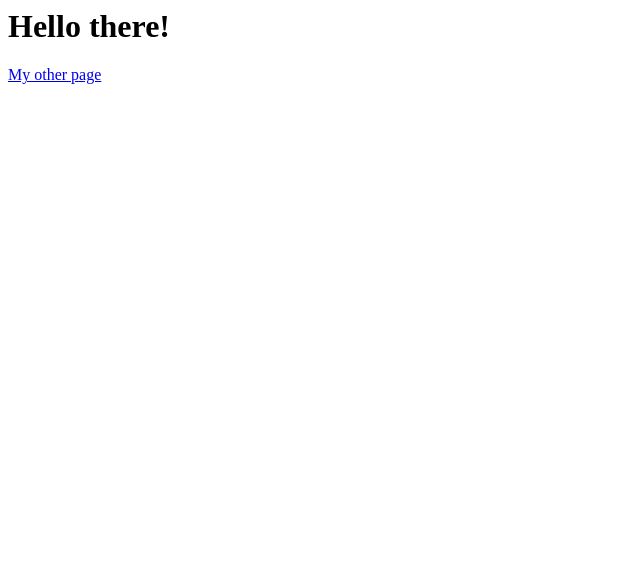
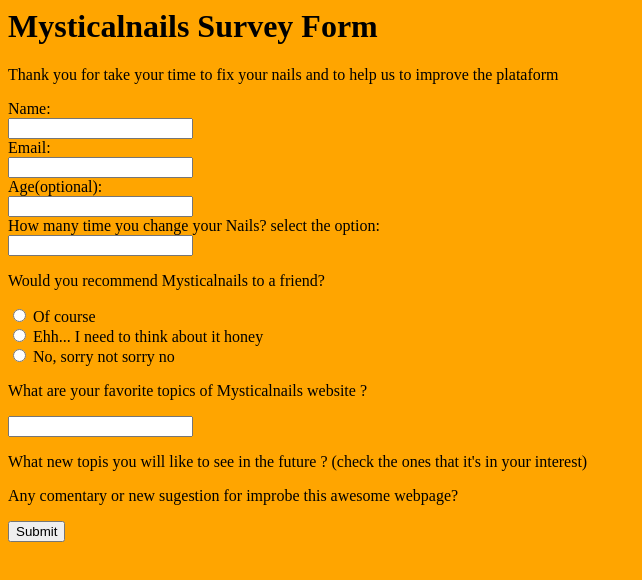
Before and after one commit to Code-Luzfera/ops, a plain HTML site: page index.html in a window 1280 px wide. Shown: the whole page, without its empty margins (0-642 px from the left). Drawn offline with Linux system fonts and the light colour scheme.

Commit message:
1 file modified

```diff
--- a/index.html
+++ b/index.html
@@ -1,11 +1,103 @@
 <html>
+
 <head>
 	<meta charset="UTF-8">
 	<script src="script.js"></script>
-    <!-- <link rel="stylesheet" type="text/css" href="styles.css"> -->
+
+	<link rel="stylesheet" type="text/css" href="styles.css">
 </head>
+
 <body>
-    <h1>Hello there!</h1>
-    <a href="/me.html">My other page</a>
+
+	<div id="main">
+
+
+		<div id="title">
+			<h1> Mysticalnails Survey Form </h1>
+			<p id="description">Thank you for take your time to fix your nails and to help us to improve the plataform
+			</p>
+
+		</div>
+
+		<form id="survey-form">
+			<label for="name">Name:</label><br>
+			<input type="text" id="name" name="name"><br>
+			<label for="email"> Email:</label><br>
+			<input type="text" id="email" name="email"><br>
+			<label for="number"> Age(optional):</label><br>
+			<input type="text" id="number" name="number"><br>
+			<label for="dropdown">How many time you change your Nails? select the option:</label><br>
+			<input type="text" id="dropdown" name="dropdown"><br>
+
+			<p>Would you recommend Mysticalnails to a friend?</p>
+			<input type="radio" id="ofc" name="support" value="ofc">
+			<label for="ofc">Of course</label><br>
+			<input type="radio" id="maybe" name="support" value="maybe">
+			<label for="maybe">Ehh... I need to think about it honey</label><br>
+			<input type="radio" id="no" name="support" value="no">
+			<label for="no">No, sorry not sorry no</label><br>
+
+			<p>What are your favorite topics of Mysticalnails website ?</p>
+			<input type="text"  id="topics" name="topics">
+
+			<p>What new topis you will like to see in the future ? (check the ones that it's in your interest)</p>
+
+			<!--------------Check boxes here---------------------------->
+
+
+			<p>Any comentary or new sugestion for improbe this awesome webpage?</p>
+
+			<!-------comentari box here--------------------------------->
+
+
+
+
+
+			<input type="submit" id="submit">
+
+
+
+	</form>
+
+
+	</div>
+
 </body>
+
 </html>
+
+
+
+<!--
+
+  <form>
+  <label for="fname">First name:</label><br>
+  <input type="text" id="fname" name="fname"><br>
+  <label for="lname">Last name:</label><br>
+  <input type="text" id="lname" name="lname">
+</form>
+
+  ---radio-------
+
+  <form>
+  <input type="radio" id="male" name="gender" value="male">
+  <label for="male">Male</label><br>
+  <input type="radio" id="female" name="gender" value="female">
+  <label for="female">Female</label><br>
+  <input type="radio" id="other" name="gender" value="other">
+  <label for="other">Other</label>
+</form>
+
+----------check box-----------
+
+<form>
+  <input type="checkbox" id="vehicle1" name="vehicle1" value="Bike">
+  <label for="vehicle1"> I have a bike</label><br>
+  <input type="checkbox" id="vehicle2" name="vehicle2" value="Car">
+  <label for="vehicle2"> I have a car</label><br>
+  <input type="checkbox" id="vehicle3" name="vehicle3" value="Boat">
+  <label for="vehicle3"> I have a boat</label>
+</form>
+
+
+-->
```
Lines whose indentation alone changed are shown as unchanged.
